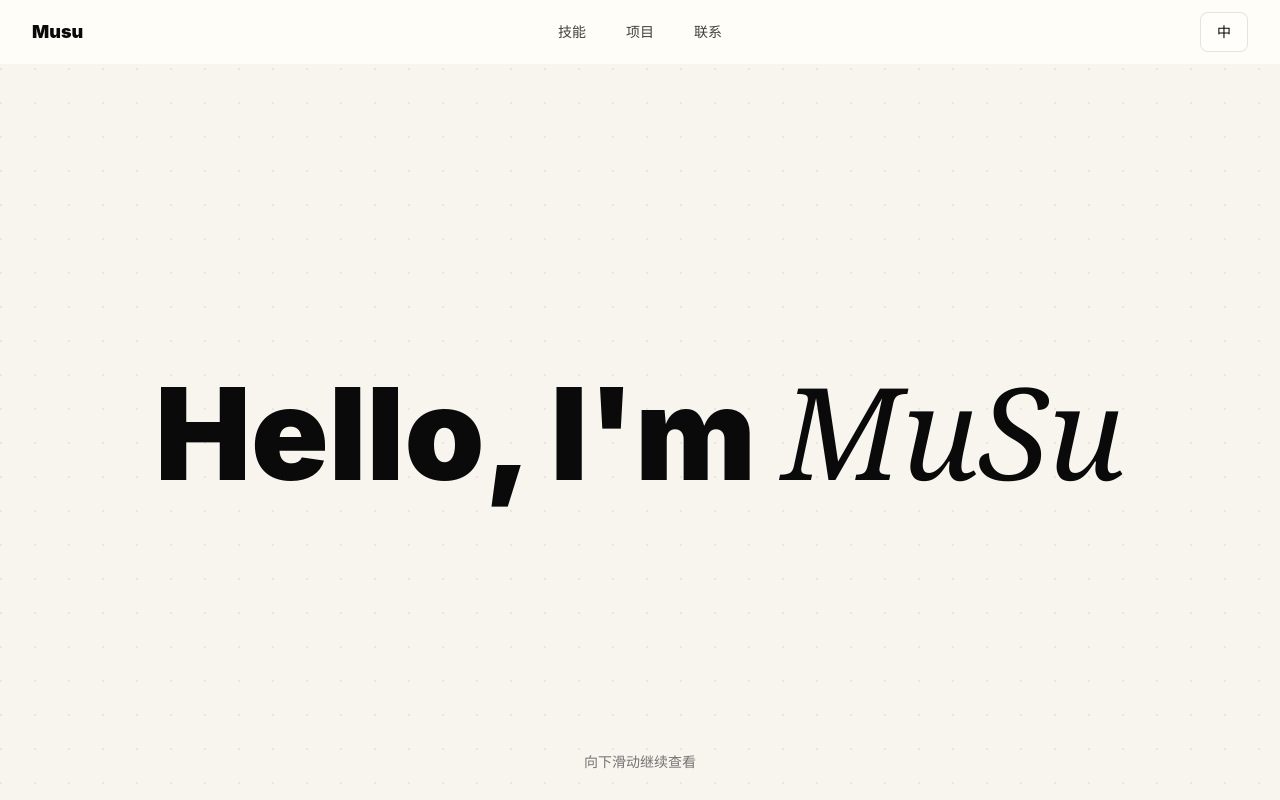
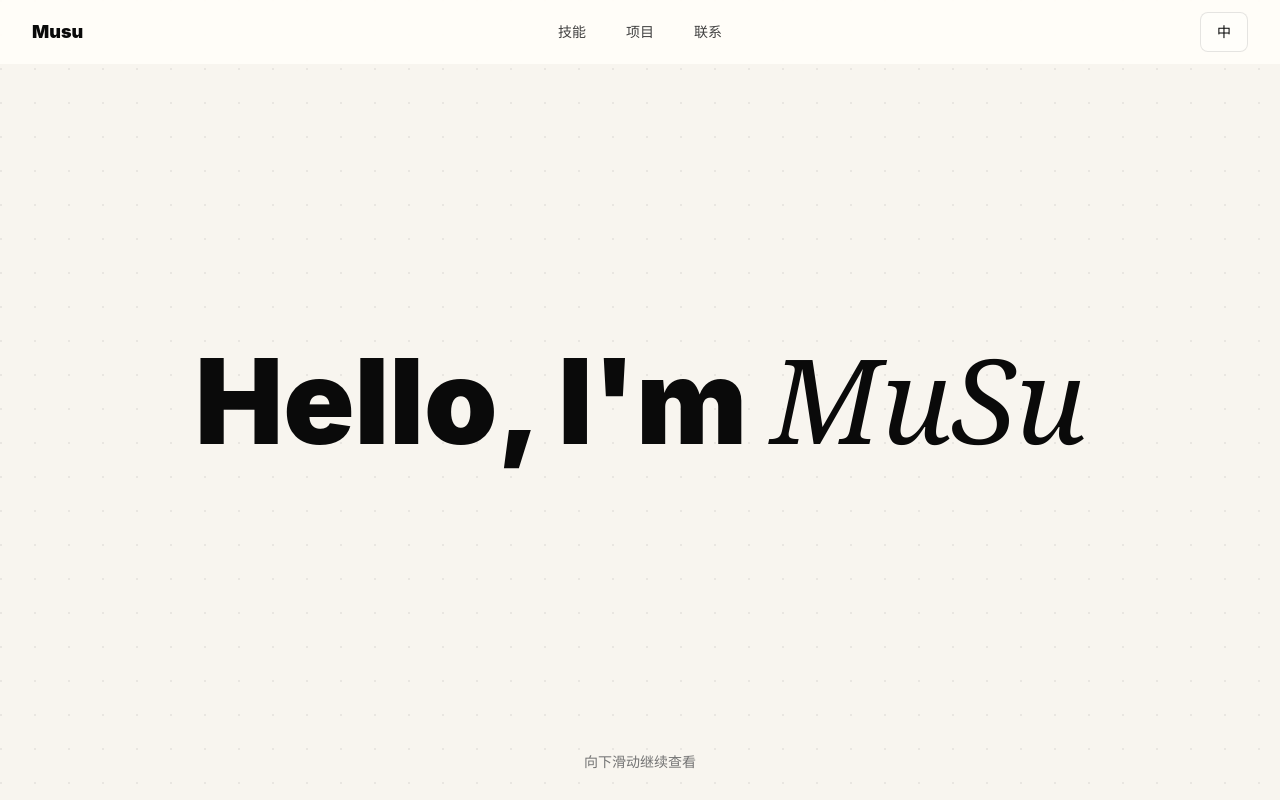
Before and after one commit to Musu6856/portfolio, a React (Vite) app: page / in a window 1280 px wide. Shown: the top 800 px of the page. Built offline with nearby package versions, Linux system fonts and the light colour scheme.

Commit message:
Adjust hero title sizing

```diff
--- a/src/styles.css
+++ b/src/styles.css
@@ -49,12 +49,12 @@ body {
   }
 
   .hero-content {
-    @apply relative z-10 mx-auto flex min-h-screen max-w-7xl flex-col items-center justify-center px-5 pt-16 text-center md:px-8;
+    @apply relative z-10 mx-auto flex min-h-screen max-w-7xl flex-col items-center justify-center px-5 text-center md:px-8;
     pointer-events: none;
   }
 
   .hero-content h1 {
-    @apply max-w-6xl text-6xl font-black leading-none sm:text-7xl md:text-8xl lg:text-9xl;
+    @apply max-w-6xl text-6xl font-black leading-none sm:text-7xl md:text-[5.6rem] lg:text-[7.35rem];
     transform: perspective(1000px) rotateX(var(--hero-tilt-x)) rotateY(var(--hero-tilt-y)) translate3d(var(--hero-shift-x), var(--hero-shift-y), 0);
     transform-origin: center;
     transition: transform 260ms cubic-bezier(0.22, 1, 0.36, 1);
```
